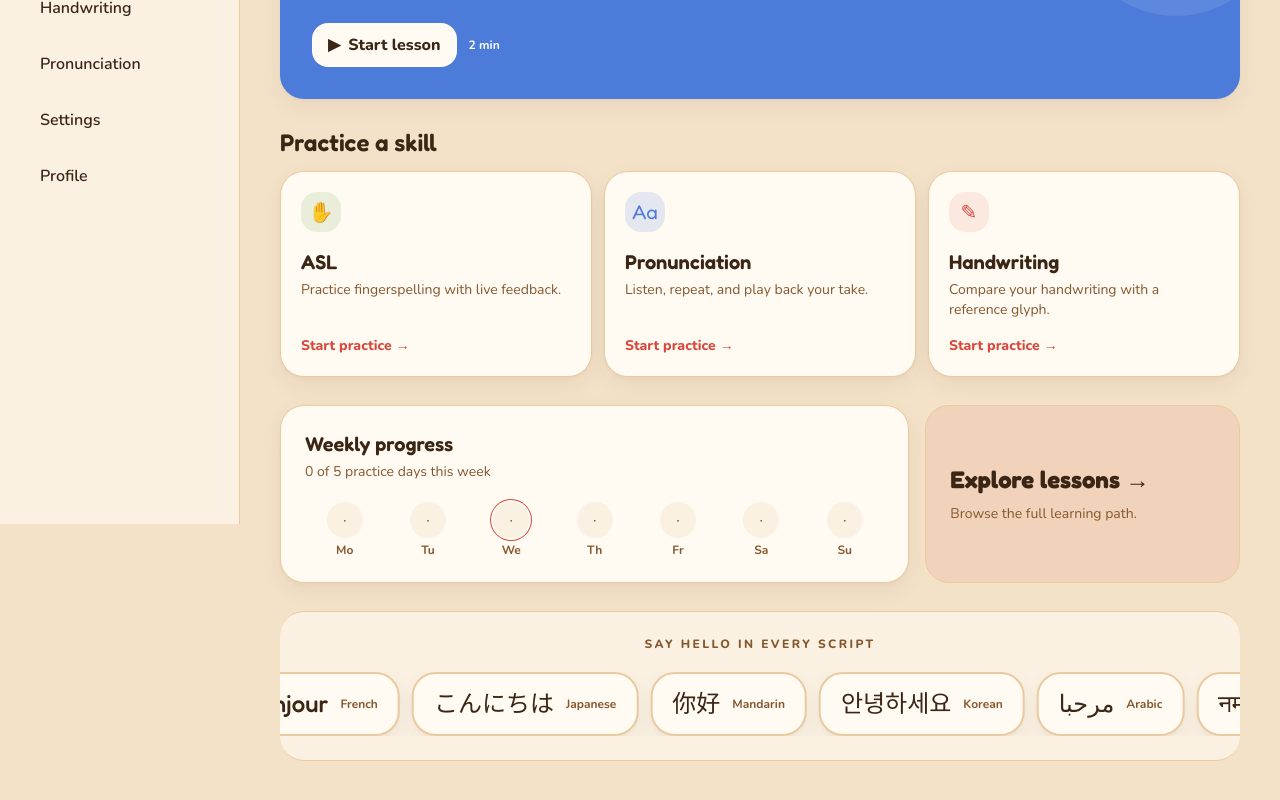
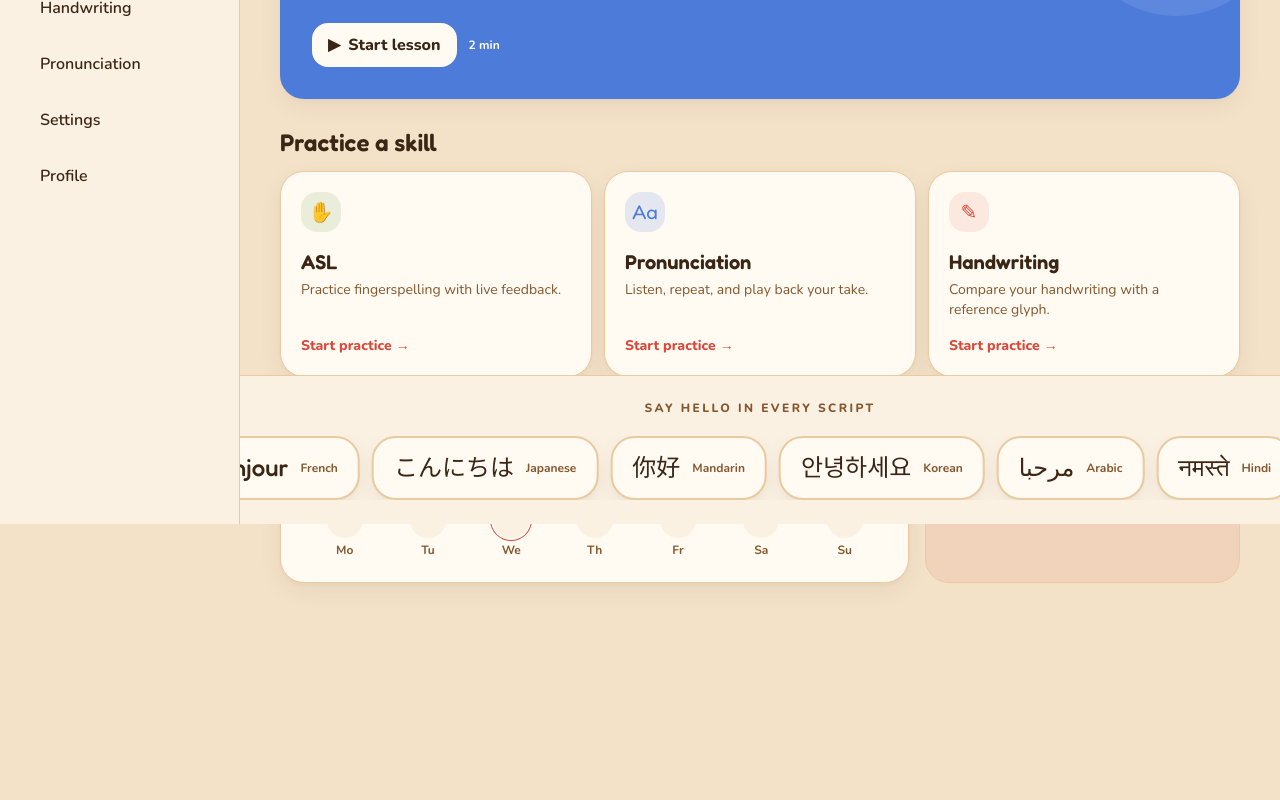
Before and after one commit to aisutd/nabu, a React (Vite) app in the folder UI/: page / in a window 1280 px wide. Shown: the part 276-1076 px from the top of the page. Built offline with nearby package versions, Linux system fonts and the light colour scheme; no server answers.

Commit message:
Language carousel is now a footer

```diff
--- a/UI/src/components/home/GreetingStrip.tsx
+++ b/UI/src/components/home/GreetingStrip.tsx
@@ -1,3 +1,5 @@
+import { useLayoutEffect, useRef } from 'react'
+
 const greetings = [
   { text: 'Hola', language: 'Spanish', lang: 'es' },
   { text: 'Bonjour', language: 'French', lang: 'fr' },
@@ -11,9 +13,25 @@ const greetings = [
   { text: 'Ciao', language: 'Italian', lang: 'it' },
 ]
 
-export default function GreetingStrip() {
+export default function GreetingStrip({ className }: { className: string }) {
+  const dock = useRef<HTMLDivElement>(null)
+  const spacer = useRef<HTMLDivElement>(null)
+  useLayoutEffect(() => {
+    const footer = dock.current
+    const space = spacer.current
+    if (!footer || !space) return
+    const resize = () => { space.style.height = `${footer.getBoundingClientRect().height}px` }
+    resize()
+    const observer = new ResizeObserver(resize)
+    observer.observe(footer)
+    return () => observer.disconnect()
+  }, [])
+
   return (
-    <section aria-label="Greetings around the world" className="min-w-0 overflow-hidden rounded-xl border-y bg-secondary py-6">
+    <>
+      <div ref={spacer} aria-hidden="true" />
+      <div ref={dock} className="fixed inset-x-0 bottom-0 z-10 md:left-60">
+        <footer aria-label="Greetings around the world" className={`min-w-0 overflow-hidden border-t bg-secondary py-6 ${className}`}>
           <h2 className="mb-5 text-center font-sans text-xs font-extrabold tracking-[0.2em] text-muted-foreground uppercase">Say hello in every script</h2>
           <div className="greeting-window overflow-hidden">
             <div className="greeting-track flex w-max">
@@ -29,6 +47,8 @@ export default function GreetingStrip() {
               ))}
             </div>
           </div>
-    </section>
+        </footer>
+      </div>
+    </>
   )
 }
--- a/UI/src/components/layout/AppLayout.tsx
+++ b/UI/src/components/layout/AppLayout.tsx
@@ -1,6 +1,7 @@
 import { useState } from 'react'
 import type { ReactNode } from 'react'
 import Sidebar from '../sidebar/Sidebar'
+import GreetingStrip from '../home/GreetingStrip'
 import useLearnerPreferences from '../../hooks/use_learner_preferences'
 import type { PageId } from '../sidebar/sidebar_items'
 
@@ -9,9 +10,12 @@ type Props = { currentPage: PageId; children: ReactNode }
 export default function AppLayout({ currentPage, children }: Props) {
   const [menuOpen, setMenuOpen] = useState(false)
   const { largerText, reducedMotion } = useLearnerPreferences()
-  const respectsPreferences = currentPage === 'home' || currentPage === 'lesson' || currentPage === 'profile' || currentPage === 'settings'
+  const isLearn = currentPage === 'home'
+  const respectsPreferences = isLearn || currentPage === 'lesson' || currentPage === 'profile' || currentPage === 'settings'
+  const preferenceClasses = `${respectsPreferences && largerText ? ' learner-larger-text' : ''}${respectsPreferences && reducedMotion ? ' learner-reduced-motion' : ''}`
+  const contentPadding = 'px-4 py-8 sm:px-6 md:p-10'
   return (
-    <div className="min-h-dvh bg-background text-foreground md:flex">
+    <div className={`min-h-dvh bg-background text-foreground md:flex ${isLearn ? 'flex flex-col md:flex-row' : ''}`}>
       <a href="#page-content" className="sr-only focus:not-sr-only focus:fixed focus:top-2 focus:left-2 focus:z-50 focus:rounded-lg focus:bg-card focus:p-3">Skip to content</a>
       <header className="flex items-center justify-between border-b bg-sidebar px-4 py-3 md:hidden">
         <a href="#/home" onClick={() => setMenuOpen(false)} className="font-heading text-2xl">nabu</a>
@@ -21,8 +25,11 @@ export default function AppLayout({ currentPage, children }: Props) {
         </button>
       </header>
       <Sidebar currentPage={currentPage} open={menuOpen} onNavigate={() => setMenuOpen(false)} />
-      <main id="page-content" tabIndex={-1} className="min-w-0 flex-1 px-4 py-8 [overflow-wrap:anywhere] sm:px-6 md:p-10">
-        <div className={`mx-auto ${currentPage === 'handwriting' ? 'max-w-7xl' : 'max-w-5xl'}${respectsPreferences && largerText ? ' learner-larger-text' : ''}${respectsPreferences && reducedMotion ? ' learner-reduced-motion' : ''}`}>{children}</div>
+      <main id="page-content" tabIndex={-1} className={`min-w-0 flex-1 [overflow-wrap:anywhere] ${isLearn ? 'flex flex-col' : contentPadding}`}>
+        <div className={`mx-auto ${isLearn ? `w-full ${contentPadding}` : currentPage === 'handwriting' ? 'max-w-7xl' : 'max-w-5xl'}${preferenceClasses}`}>
+          {isLearn ? <div className="mx-auto max-w-5xl">{children}</div> : children}
+        </div>
+        {isLearn && <GreetingStrip className={preferenceClasses} />}
       </main>
     </div>
   )
--- a/UI/src/pages/home/HomePage.tsx
+++ b/UI/src/pages/home/HomePage.tsx
@@ -1,4 +1,3 @@
-import GreetingStrip from '../../components/home/GreetingStrip'
 import ContinueLesson from '../../components/learner/ContinueLesson'
 import WeeklyProgress from '../../components/learner/WeeklyProgress'
 import { learningDashboard } from '../../data/learner_dashboard'
@@ -52,7 +51,6 @@ export default function HomePage() {
           <span className="mt-2 text-sm text-muted-foreground">Browse the full learning path.</span>
         </a>
       </div>
-      <GreetingStrip />
     </div>
   )
 }
```
Lines whose indentation alone changed are shown as unchanged.
